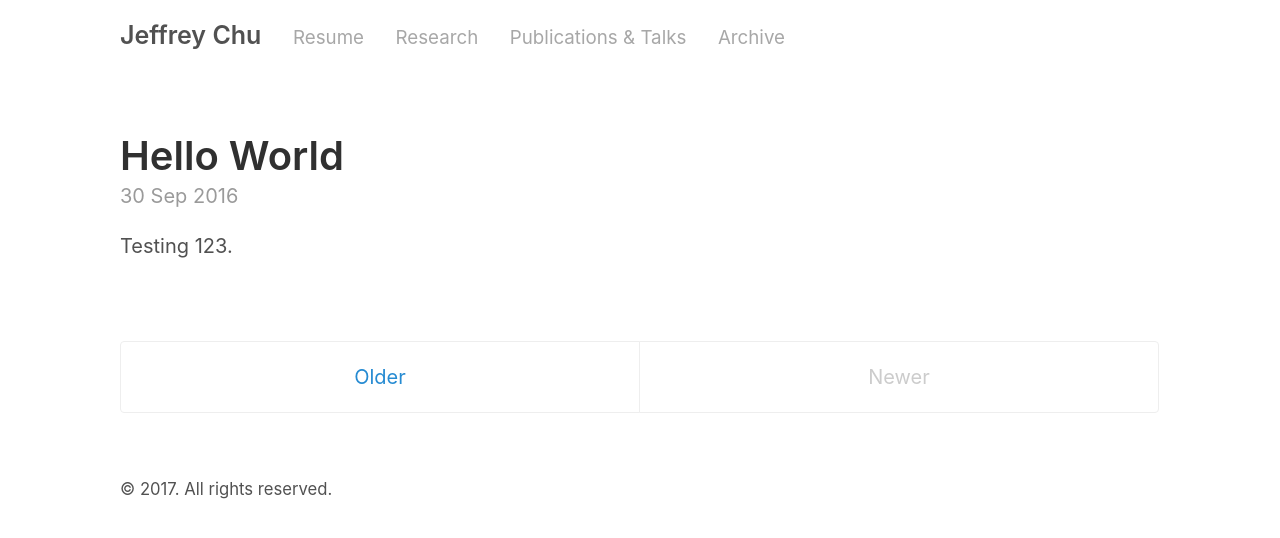
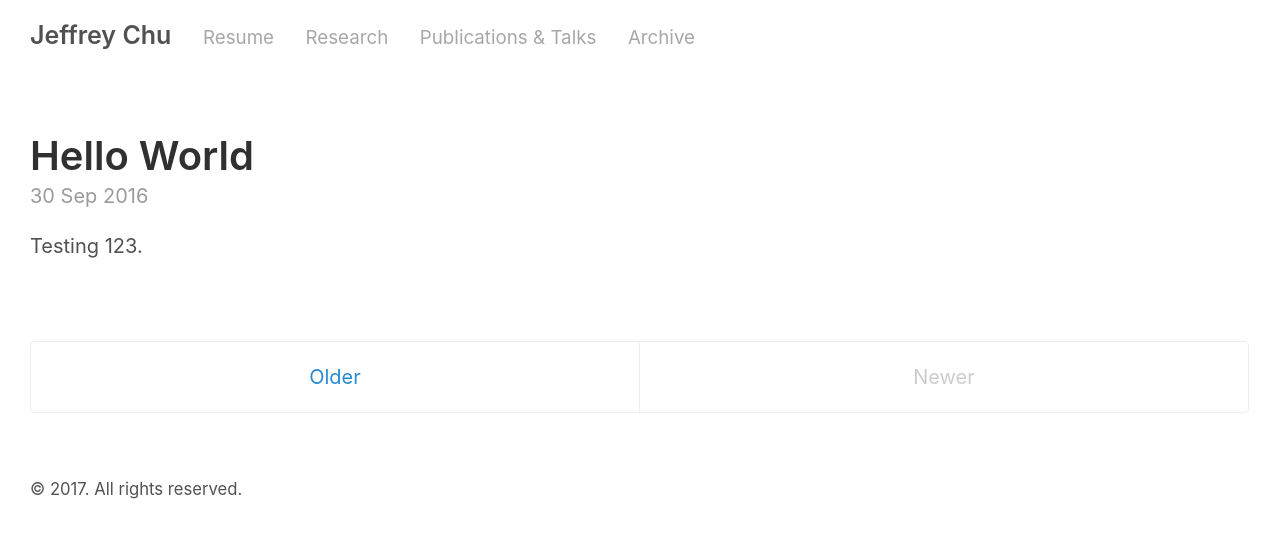
Before and after one commit to jeffrey-chu/jeffrey-chu.github.io, a Jekyll site: the page built from index.html, in a window 1280 px wide. Shown: the top 538 px of the page. Built offline with Jekyll 4.4.1, drawn with Linux system fonts in a browser that asks for light colours; the list of posts is cut into pages by our own code.

Commit message:
Update _layout.scss

```diff
--- a/_sass/_layout.scss
+++ b/_sass/_layout.scss
@@ -3,7 +3,7 @@
 // Styles for managing the structural hierarchy of the site.
 
 .container {
-  max-width: 55rem;
+  max-width: 65rem;
   padding-left:  1.5rem;
   padding-right: 1.5rem;
   margin-left:  auto;
```
